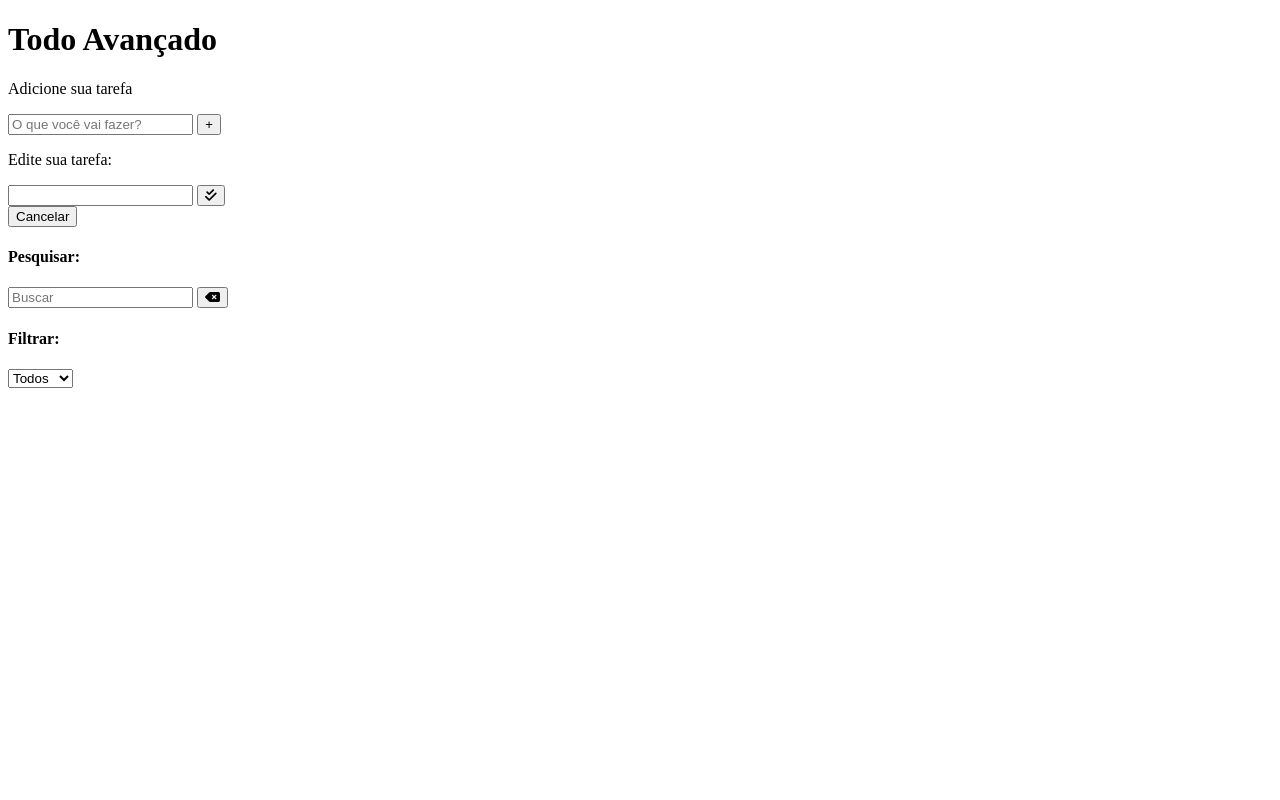
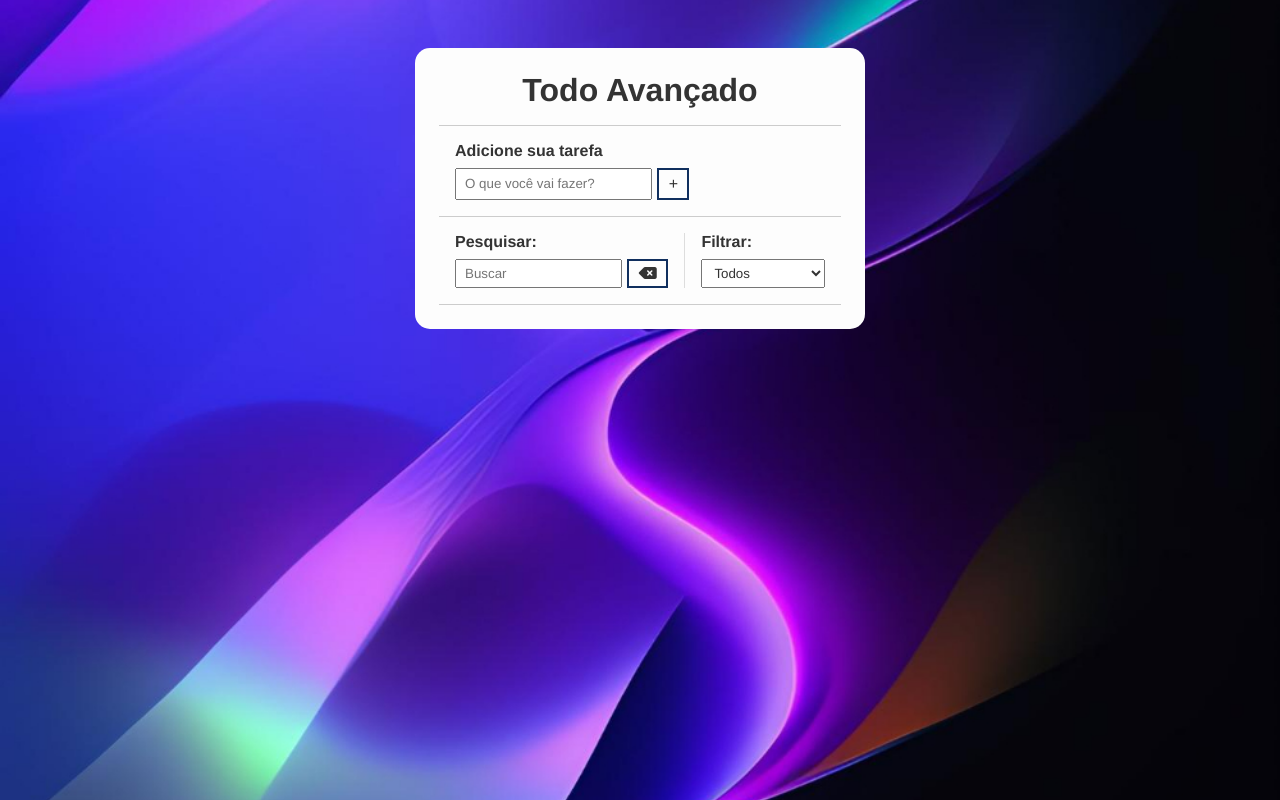
Before and after one commit to maiconguedes88/projeto-to-do, a plain HTML site: page index.html in a window 1280 px wide. Drawn offline with Linux system fonts and the light colour scheme; the site is published under a folder, as on GitHub Pages, so addresses that start at the root find nothing.

Commit message:
Atualização Localização de documentos

```diff
--- a/index.html
+++ b/index.html
@@ -6,7 +6,7 @@
     <meta name="viewport" content="width=device-width, initial-scale=1.0">
     <title>Projeto To do</title>
     <!-- CSS do projeto-->
-    <link rel="stylesheet" href="../css/style.css">
+    <link rel="stylesheet" href="./css/style.css">
     <!--Font Awesonme -->
     <link
     rel="stylesheet"
@@ -15,7 +15,7 @@
     crossorigin="anonymous"
     referrerpolicy="no-referrer" />
     <!--JS do prpjeto -->
-    <script src="/js/script.js" defer></script>
+    <script src="./js/script.js" defer></script>
 </head>
 <body>
     <div class="todo-container">
```
